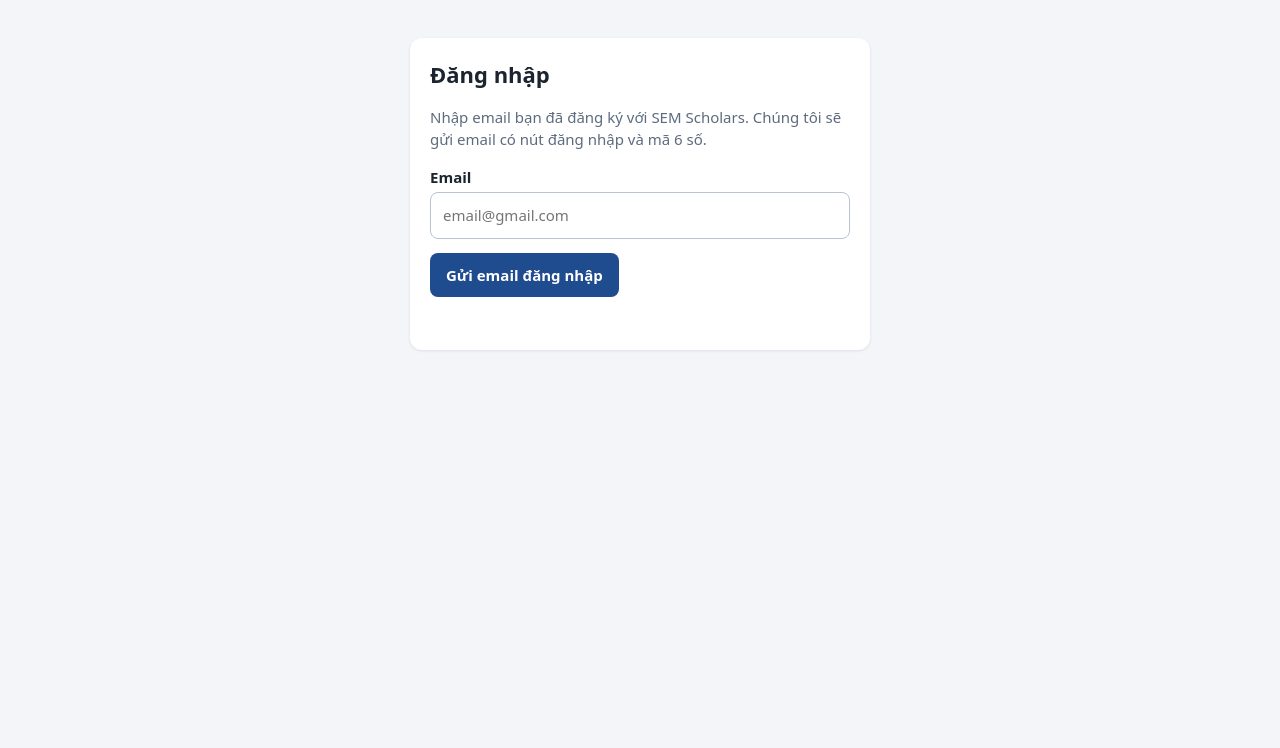
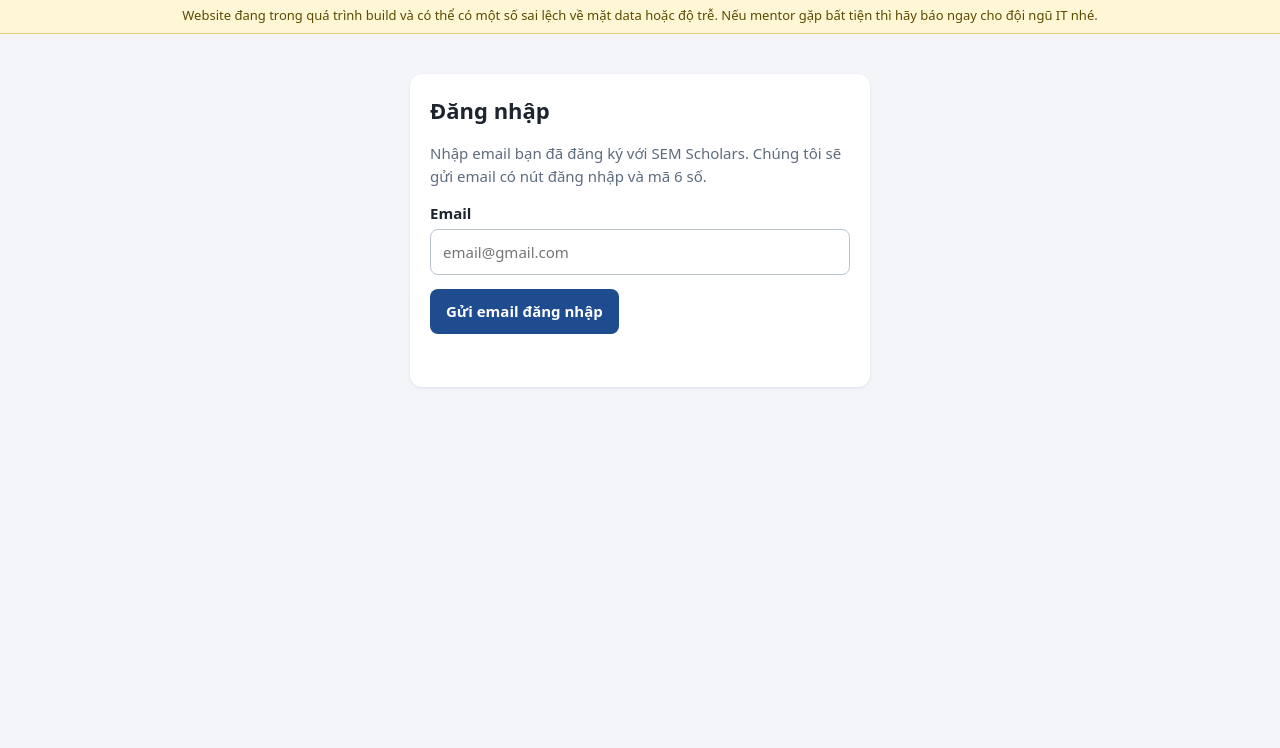
Before and after one commit to linhmonkaist/mentor_portal, a plain HTML site: page index.html in a window 1280 px wide. Shown: the part 52-800 px from the top of the page. Drawn offline with Linux system fonts and the light colour scheme.

Commit message:
Add build-in-progress disclaimer at the top of the portal
Co-Authored-By: Claude Sonnet 5.5 <noreply@anthropic.com>
Claude-Session: https://claude.ai/code/session_01WLzsJxQkwVtvnbcPPoHPzs

```diff
--- a/assets/styles.css
+++ b/assets/styles.css
@@ -28,6 +28,10 @@ body {
 .userbox { display: flex; align-items: center; gap: 10px; flex-wrap: wrap; font-size: 13px; }
 .who { opacity: .9; word-break: break-all; }
 .badge { background: rgba(255,255,255,.18); padding: 2px 8px; border-radius: 999px; font-size: 12px; }
+.disclaimer {
+  background: var(--warn-bg); border-bottom: 1px solid var(--warn-line); color: #5b4a00;
+  padding: 8px 16px; font-size: 13px; text-align: center;
+}
 .container { max-width: 1000px; margin: 0 auto; padding: 16px; }
 .card {
   background: var(--card); border-radius: var(--radius); padding: 20px;
--- a/index.html
+++ b/index.html
@@ -18,6 +18,10 @@
       <button class="btn ghost" id="logoutBtn" type="button">Đăng xuất</button>
     </div>
   </header>
+
+  <div class="disclaimer" role="note">
+    Website đang trong quá trình build và có thể có một số sai lệch về mặt data hoặc độ trễ. Nếu mentor gặp bất tiện thì hãy báo ngay cho đội ngũ IT nhé.
+  </div>
 
   <main class="container">
     <div id="toast" class="toast hidden" role="status" aria-live="polite"></div>
```
